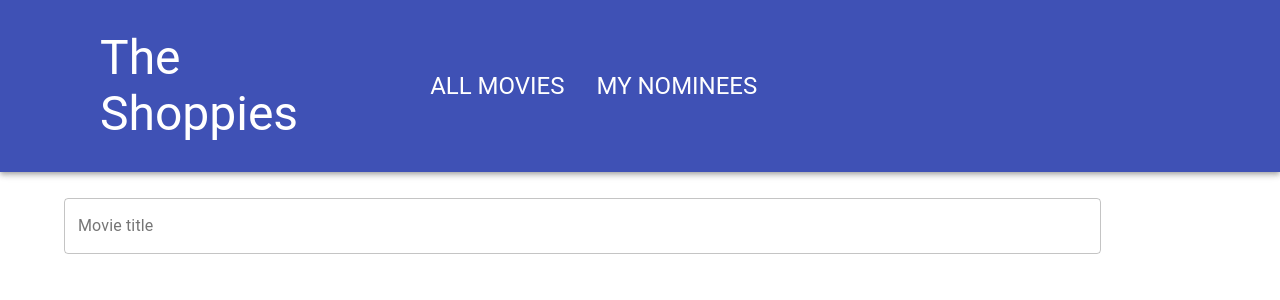
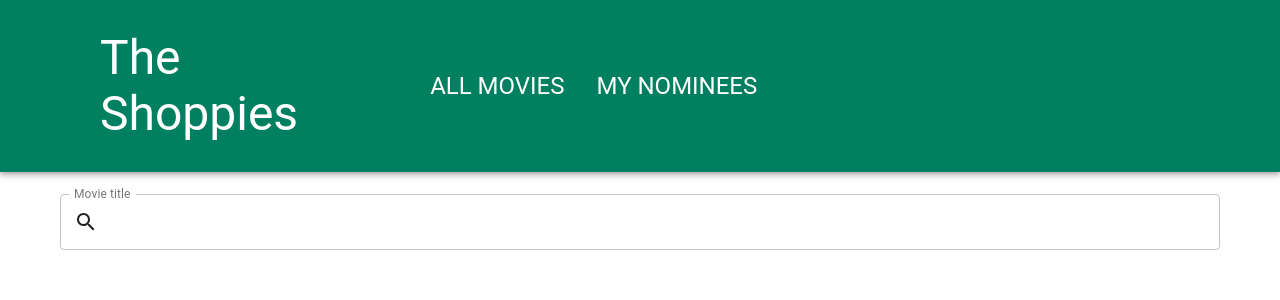
Before and after one commit to stella-cai/shoppies, a React (Create React App) app: page /movies in a window 1280 px wide. Shown: the top 300 px of the page. Built offline with nearby package versions, Linux system fonts and the light colour scheme.

Commit message:
theming done

```diff
--- a/package.json
+++ b/package.json
@@ -4,6 +4,7 @@
   "private": true,
   "dependencies": {
     "@material-ui/core": "^4.11.2",
+    "@material-ui/icons": "^4.11.2",
     "@testing-library/jest-dom": "^5.11.4",
     "@testing-library/react": "^11.1.0",
     "@testing-library/user-event": "^12.1.10",
--- a/src/App.js
+++ b/src/App.js
@@ -3,30 +3,39 @@ import Header from './Header';
 import Movies from "./movies/Movies";
 import Nominees from "./nominees/Nominees"
 import { BrowserRouter as Router, Switch, Route } from "react-router-dom";
+import { createMuiTheme, ThemeProvider } from '@material-ui/core/styles';
 
 function App() {
 
-  // Note: ideally the data would be handled by the backend.
+  // Note: ideally the data would be handled by the backend through GET, POST, and DELETE api calls.
 
   const [nominees, setNominees] = useState([]);
-  // let nominees = []
-  // const setNominees = null;
+
+  const theme = createMuiTheme({
+    palette: {
+      primary: {
+        main: "#008060",
+      },
+    },
+  });
 
   return (
     <div className="App">
+      <ThemeProvider theme={theme}>
         <Router>
-        <Header/>
+          <Header />
           <Switch>
             <Route path="/movies">
-            <Movies nominees={nominees} setNominees={setNominees}/>
+              <Movies nominees={nominees} setNominees={setNominees} />
             </Route>
             <Route path="/nominees">
-            <Nominees nominees={nominees} setNominees={setNominees}/>
+              <Nominees nominees={nominees} setNominees={setNominees} />
             </Route >
             <Route path="/">
             </Route>
           </Switch>
         </Router>
+      </ThemeProvider>
     </div>
   );
 }
--- a/src/movies/MovieCard.js
+++ b/src/movies/MovieCard.js
@@ -1,7 +1,6 @@
 import React from 'react';
 import { makeStyles } from '@material-ui/core/styles';
 import Card from '@material-ui/core/Card';
-import CardActionArea from '@material-ui/core/CardActionArea';
 import CardActions from '@material-ui/core/CardActions';
 import CardContent from '@material-ui/core/CardContent';
 import CardMedia from '@material-ui/core/CardMedia';
@@ -29,6 +28,10 @@ export default function MovieCard(props) {
     const classes = useStyles();
     const {movieData, nominateMovie, isNominated} = props;
 
+    const learnMore = () => {
+        window.open("https://www.imdb.com/title/" + movieData.imdbID, "_blank")
+    }
+
     return (
         <Card className={classes.card}>
             {/* <CardActionArea> */}
@@ -51,7 +54,7 @@ export default function MovieCard(props) {
                 <Button size="medium" color="primary" disabled={isNominated} onClick={() => nominateMovie(movieData.imdbID)}>
                     Nominate
                 </Button>
-                <Button size="medium" color="primary">
+                <Button size="medium" color="primary" onClick={learnMore}>
                     Learn More
                 </Button>
             </CardActions>
--- a/src/movies/Movies.js
+++ b/src/movies/Movies.js
@@ -1,8 +1,9 @@
 import React, { useState, useEffect } from "react";
-import { TextField, Grid, makeStyles, List, ListItem, ListItemText, Container, Button, Box } from "@material-ui/core";
+import { FormControl, Grid, makeStyles, InputAdornment, InputLabel, Container, OutlinedInput, Box, Typography } from "@material-ui/core";
 import { URL, APIKEY } from "../api";
 import axios from "axios";
 import MovieCard from "./MovieCard";
+import SearchIcon from '@material-ui/icons/Search';
 
 const useStyles = makeStyles(theme => ({
     root: {
@@ -16,7 +17,7 @@ const useStyles = makeStyles(theme => ({
     },
     searchBar: {
         flexGrow: 1,
-        width: "90%",
+        // width: "90%",
         height: "5%",
         borderRadius: "10%",
     },
@@ -33,6 +34,19 @@ const useStyles = makeStyles(theme => ({
     card: {
         alignSelf: "flex-start",
         margin: "1%",
+    },
+    banner: {
+        width: "90%",
+        backgroundColor: "#FAF6EA",
+        border: 1,
+        borderStyle: "solid",
+        borderRadius: "15px",
+        paddingInline: "20px",
+        paddingBlock: "10px",
+        marginBottom: "1%",
+    },
+    bannerText: {
+        colorInherit: "#000000",
     }
 }));
 
@@ -48,7 +62,7 @@ export default function Movies(props) {
     }, [nominees])
 
     useEffect(() => {
-        if(searchText){
+        if (searchText) {
             axios.get(URL, {
                 params: {
                     apikey: APIKEY,
@@ -56,7 +70,7 @@ export default function Movies(props) {
                 }
             })
                 .then(response => {
-                    if (response.data.Response === "True"){
+                    if (response.data.Response === "True") {
                         setSearchResult(response.data.Search);
                     }
                     else {
@@ -73,40 +87,36 @@ export default function Movies(props) {
 
     }, [searchText]);
 
+    const canNominateMore = () => {
+        console.log('nominees.length :>> ', nominees.length);
+        return nominees.length < 5;
+    }
+
     const nominateMovie = (movieID) => {
-        console.log('nominees :>> ', nominees);
-        console.log("nominated movie");
-        console.log('movieID :>> ', movieID);
-        if (!isNominated(movieID)) {
+        if (canNominateMore() && !isNominated(movieID)) {
             const newNominees = [...nominees];
             newNominees.push(movieID);
-            console.log('newNominees :>> ', newNominees);
             setNominees(newNominees);
         }
-
     }
 
     const isNominated = (movieID) => {
-        console.log("inside isNominated");
-        console.log('nominees :>> ', nominees);
-        console.log('nominees.includes(movieID) :>> ', nominees.includes(movieID));
         const isIncluded = nominees.includes(movieID);
         return isIncluded;
     }
 
     const onChangeSearchText = (event) => {
         const text = event.target.value;
-        console.log('text :>> ', text);
         setSearchText(text)
     }
 
     const moviesList = () => {
         console.log('searchResult :>> ', searchResult);
-        const list = searchResult.map( (movieData) => {
+        const list = searchResult.map((movieData) => {
             // console.log('movieData :>> ', movieData);
             return (
                 <Box className={classes.card}>
-                    <MovieCard movieData={movieData} nominateMovie={nominateMovie} isNominated={isNominated(movieData.imdbID)}/>
+                    <MovieCard movieData={movieData} nominateMovie={nominateMovie} isNominated={isNominated(movieData.imdbID)} />
                 </Box>
             )
         }
@@ -117,8 +127,23 @@ export default function Movies(props) {
     return (
         <div className={classes.root}>
             <Grid container className={classes.container}>
-                <TextField label="Movie title" variant="outlined" className={classes.searchBar} onChange={onChangeSearchText}/>
+                {!canNominateMore() &&
+                    <Container className={classes.banner}>
+                        <Typography variant="h5" color="inherit" className={classes.bannerText} align="center">
+                            You have already nominated 5 movies.
+                    </Typography>
+                    </Container>}
 
+                <Grid container spacing={1} alignItems="flex-end">
+                    <FormControl fullWidth className={classes.margin} variant="outlined">
+                        <InputLabel htmlFor="movie-title">Movie title</InputLabel>
+                        <OutlinedInput
+                            onChange={onChangeSearchText}
+                            startAdornment={<InputAdornment position="start"><SearchIcon /></InputAdornment>}
+                            label="Movie title"
+                        />
+                    </FormControl>
+                </Grid>
                 <Grid container className={classes.cardContainer}>
                     {moviesList()}
                 </Grid>
--- a/src/nominees/NomineeCard.js
+++ b/src/nominees/NomineeCard.js
@@ -1,8 +1,6 @@
 import React, { useState, useEffect }  from 'react';
 import { makeStyles } from '@material-ui/core/styles';
 import Card from '@material-ui/core/Card';
-import CardActionArea from '@material-ui/core/CardActionArea';
-import CardActions from '@material-ui/core/CardActions';
 import CardContent from '@material-ui/core/CardContent';
 import CardMedia from '@material-ui/core/CardMedia';
 import Button from '@material-ui/core/Button';
@@ -12,13 +10,7 @@ import axios from "axios";
 
 const useStyles = makeStyles({
     card: {
-        // maxWidth: "0%",
-        // display: "flex",
         padding: "2%",
-        // flexGrow: 1,
-        // flexDirection: "column",
-        // width: "324px",
-        // height: "500px",
     },
     container: {
         display: "flex",
@@ -90,7 +82,7 @@ export default function NomineeCard(props) {
                         <Typography variant="h6" color="textSecondary" component="p" className={classes.plot}>
                             {movieData.Plot}
                         </Typography>
-                        <Button size="medium" color="secondary" className={classes.unNominateButton}>
+                        <Button size="medium" color="secondary" className={classes.unNominateButton} onClick={props.unNominateMovie}>
                             Un-nominate
                         </Button>
                     </CardContent>
--- a/src/nominees/Nominees.js
+++ b/src/nominees/Nominees.js
@@ -1,5 +1,5 @@
 import React, { useState, useEffect } from "react";
-import { TextField, Grid, makeStyles, List, ListItem, ListItemText, Container, Button, Box } from "@material-ui/core";
+import { Grid, makeStyles, Box } from "@material-ui/core";
 import NomineeCard from "./NomineeCard";
 
 const useStyles = makeStyles(theme => ({
@@ -26,17 +26,34 @@ export default function Nominees(props) {
 
     const [nominees, setNominees] = useState(props.nominees);
 
+    useEffect(() => {
+        props.setNominees(nominees);
+    }, [nominees])
+
     const moviesList = () => {
         const list = nominees.map((movieID) => {
             console.log('movieID :>> ', movieID);
             return (
                 <Box className={classes.card}>
-                    <NomineeCard movieID={movieID} />
+                    <NomineeCard movieID={movieID} unNominateMovie={() => unNominateMovie(movieID)}/>
                 </Box>
             )
         }
         )
         return list;
+    }
+
+    const unNominateMovie = (movieID) => {
+        console.log('nominees :>> ', nominees);
+        console.log("nominated movie");
+        console.log('movieID :>> ', movieID);
+        const index = nominees.indexOf(movieID);
+        if (index > -1) {
+            const newNominees = [...nominees];
+            newNominees.splice(index, 1);
+            console.log('newNominees :>> ', newNominees);
+            setNominees(newNominees);
+        }
     }
 
     return (
```
Also changed, not shown: 2 other files (tests, documents, lock files or other folders). Lines whose indentation alone changed are shown as unchanged.
